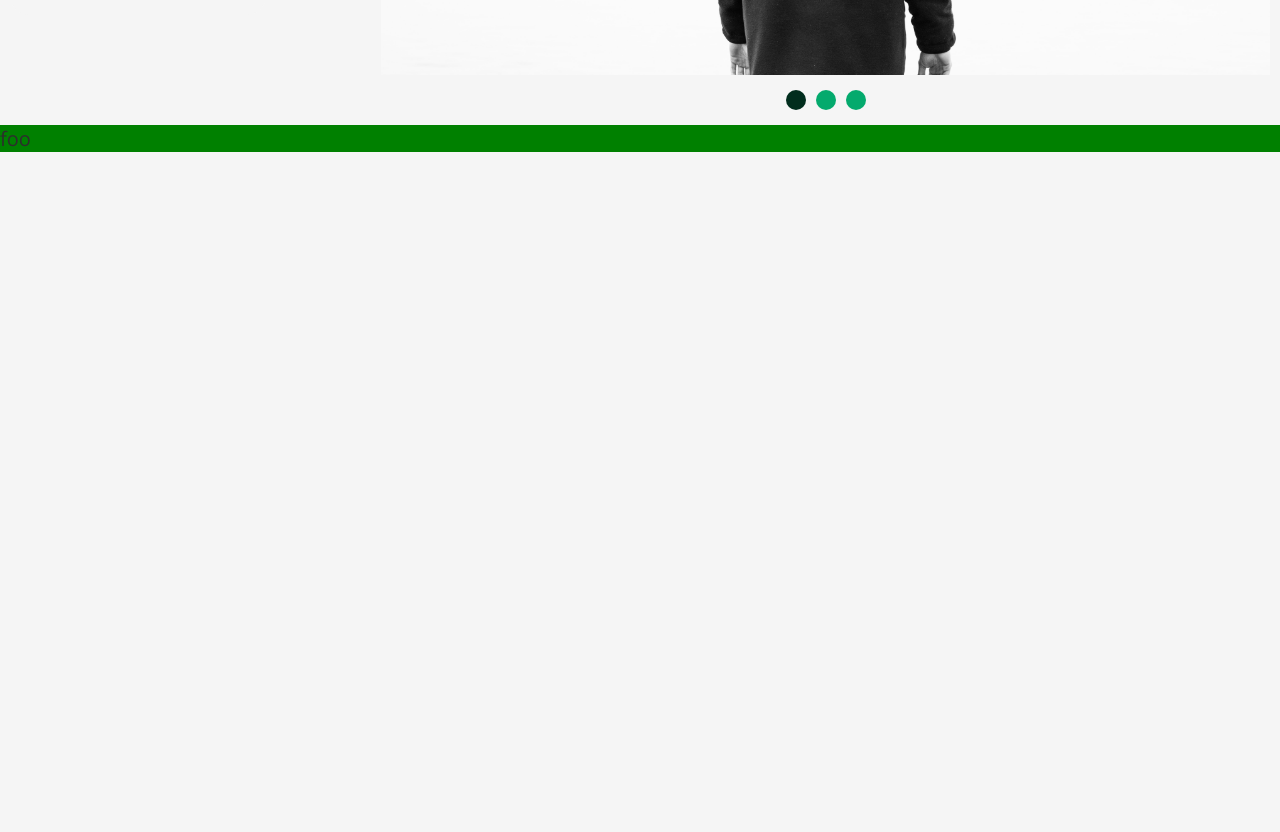
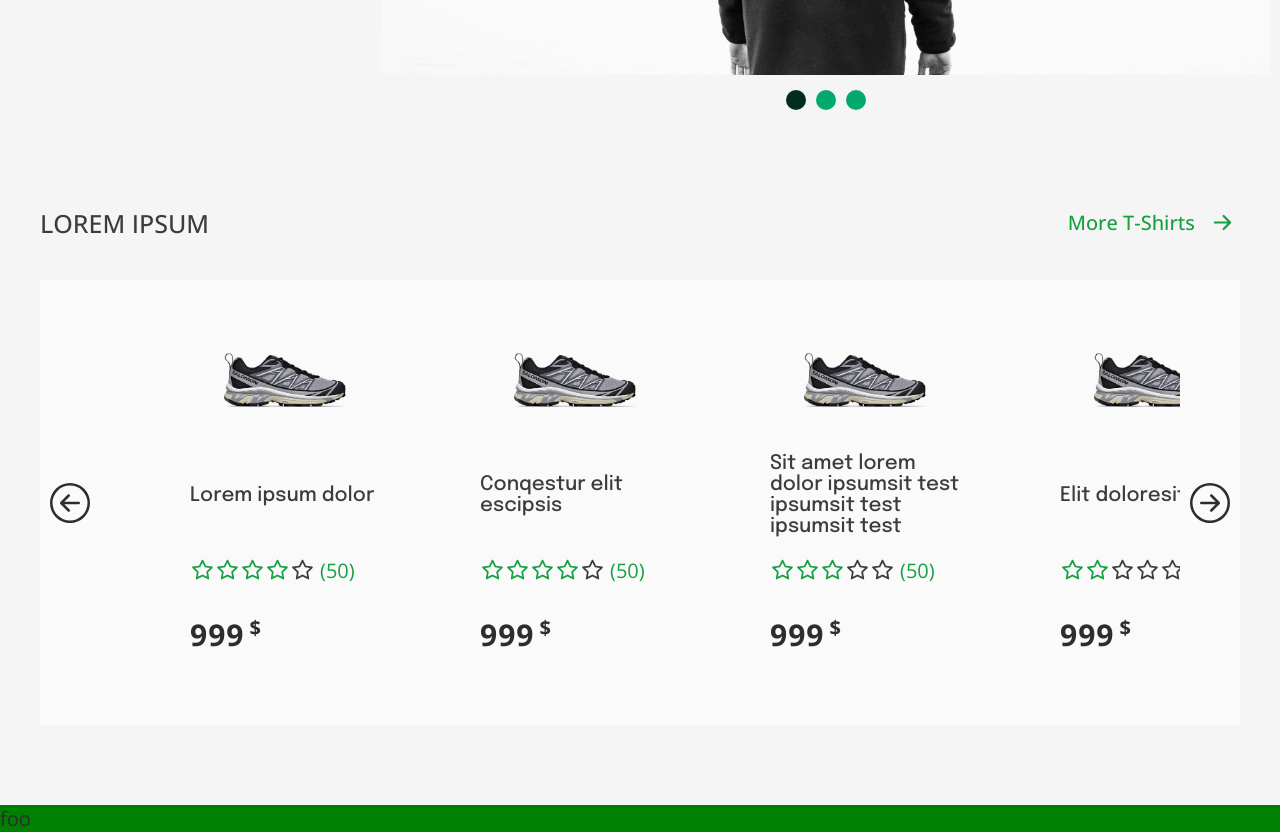
Before and after one commit to vrecek/shopping, a Next.js app: page / in a window 1280 px wide. Shown: the part 700-1532 px from the top of the page. Before the commit the page ends 852 px from the top, so only its background shows below. Built offline with nearby package versions, Linux system fonts and the light colour scheme.

Commit message:
Home products

```diff
--- /dev/null
+++ b/src/components/Common/ProductRating.tsx
@@ -0,0 +1,29 @@
+import { ProductRatingType } from '@/interfaces/CommonInterfaces'
+import React from 'react'
+import {AiOutlineStar} from 'react-icons/ai'
+
+
+const ProductRating = ({rate, totalRates, activeClass}: ProductRatingType) => {
+    return (
+        <section>
+
+            {
+                [...Array(5)].map((x, i) => (
+
+                    <span
+                    className={ i < rate ? activeClass : ''}
+                    key={i}>
+                        <AiOutlineStar />
+                    </span>
+
+                ))
+            }
+
+            ({totalRates})
+
+        </section>
+    )
+}
+
+
+export default ProductRating
--- /dev/null
+++ b/src/components/Home/HomeProducts/DescriptionBar.tsx
@@ -0,0 +1,24 @@
+import Icon from "@/components/Common/Icon"
+import Link from "next/link"
+import {BsArrowRightShort} from 'react-icons/bs'
+import styles from '../../../styles/Home/HomeProducts.module.scss'
+
+
+const DescriptionBar = () => {
+    return (
+        <section className={ styles['section-description'] }>
+
+            <p>Lorem ipsum</p>
+
+            <Link href='/'>
+
+                More T-Shirts
+                <Icon><BsArrowRightShort /></Icon>
+
+            </Link>
+
+        </section>
+    )
+}
+
+export default DescriptionBar
--- /dev/null
+++ b/src/components/Home/HomeProducts/HomeProducts.tsx
@@ -0,0 +1,82 @@
+import styles from '../../../styles/Home/HomeProducts.module.scss'
+import DescriptionBar from './DescriptionBar'
+import ProductItem from './ProductItem'
+import ProductsContainer from './ProductsContainer'
+import product from '../../../images/product.png'
+import { ProductItemType } from '@/interfaces/HomeInterfaces'
+
+
+const HomeProducts = () => {
+    const prods: ProductItemType[] = [
+        {
+            image: product.src,
+            id: '1',
+            price: 999,
+            name: 'Lorem ipsum dolor',
+            rate: 4,
+            totalRates: 50
+        },
+        {
+            image: product.src,
+            id: '2',
+            price: 999,
+            name: 'Conqestur elit escipsis',
+            rate: 4,
+            totalRates: 50
+        },
+        {
+            image: product.src,
+            id: '3',
+            price: 999,
+            name: 'Sit amet lorem dolor ipsumsit test ipsumsit test ipsumsit test',
+            rate: 3,
+            totalRates: 50
+        },
+        {
+            image: product.src,
+            id: '4',
+            price: 999,
+            name: 'Elit doloresit',
+            rate: 2,
+            totalRates: 50
+        },
+        {
+            image: product.src,
+            id: '5',
+            price: 999,
+            name: 'Dolore lorem sit ipsum',
+            rate: 5,
+            totalRates: 50
+        }
+    ]
+
+
+    return (
+        <section className={ styles['home-products'] }>
+
+            <DescriptionBar />
+
+            <ProductsContainer>
+
+                {
+                    prods.map(x => (
+                        <ProductItem
+                            key={x.id}
+                            id={x.id}
+                            totalRates={x.totalRates}
+                            image={x.image}
+                            name={x.name}
+                            rate={x.rate}
+                            price={x.price}
+                        />
+                    ))
+                }
+
+            </ProductsContainer>
+
+        </section>
+    )
+}
+
+
+export default HomeProducts
--- /dev/null
+++ b/src/components/Home/HomeProducts/ProductItem.tsx
@@ -0,0 +1,30 @@
+import Image from '@/components/Common/Image'
+import ProductRating from '@/components/Common/ProductRating'
+import React from 'react'
+import styles from '@/styles/Home/HomeProducts.module.scss'
+import { ProductItemType } from '@/interfaces/HomeInterfaces'
+
+
+const ProductItem = ({id, image, name, price, rate, totalRates}: ProductItemType) => {
+    const {name_c, active, price_c, image_c} = styles
+
+
+    return (
+        <article>
+
+            <Image cname={image_c} source={image} altTxt='Product' />
+
+            <p className={name_c}>{name}</p>
+
+            <div>
+                <ProductRating totalRates={totalRates} activeClass={active} rate={rate} />
+
+                <p className={price_c}>{price}</p>
+            </div>
+
+        </article>
+    )
+}
+
+
+export default ProductItem
--- /dev/null
+++ b/src/components/Home/HomeProducts/ProductsContainer.tsx
@@ -0,0 +1,52 @@
+import Icon from '@/components/Common/Icon'
+import { Aliases } from '@/util/Client'
+import React from 'react'
+import { BsArrowLeftCircle, BsArrowRightCircle } from 'react-icons/bs'
+import styles from '../../../styles/Home/HomeProducts.module.scss'
+
+
+const ProductsContainer = ({children}: Aliases.Text<JSX.Element[]>) => {
+    const {arrow, 'products-container': pc, 'products-wrapper': pw} = styles
+
+    const scrollProducts = (e: React.MouseEvent, direction: 'left' | 'right'): void => {
+        const t: HTMLElement = e.currentTarget! as HTMLElement,
+              svg: HTMLElement = t.children[0] as HTMLElement,
+              container: HTMLElement = t.parentElement!.children[1] as HTMLElement
+
+        const itemWidth: number = container.children[0].clientWidth,
+              currentScroll = container.scrollLeft
+
+        container.scrollTo({
+            top: 0,
+            left: currentScroll + (direction === 'left' ? -itemWidth : itemWidth),
+            behavior: 'smooth'
+        })
+
+        svg.style.scale = '.8'
+        setTimeout(() => svg.style.scale = '1', 300)
+    }
+
+
+    return (
+        <section className={pc}>
+
+            <Icon action={(e) => scrollProducts(e, 'left')} cname={arrow}>
+                <BsArrowLeftCircle />
+            </Icon>
+
+            <section className={pw}>
+
+                {children}
+
+            </section>
+
+            <Icon action={(e) => scrollProducts(e, 'right')} cname={arrow}>
+                <BsArrowRightCircle />
+            </Icon>
+
+        </section>
+    )
+}
+
+
+export default ProductsContainer
--- a/src/interfaces/CommonInterfaces.tsx
+++ b/src/interfaces/CommonInterfaces.tsx
@@ -7,3 +7,9 @@ export type LinkOptions = {
 export type ModuleClassname = {
     moduleClassname: string
 }
+
+export type ProductRatingType = {
+    rate: number
+    activeClass: string
+    totalRates: number
+}
--- a/src/pages/index.tsx
+++ b/src/pages/index.tsx
@@ -1,4 +1,5 @@
 import HomeHeader from '@/components/Home/Header/HomeHeader'
+import HomeProducts from '@/components/Home/HomeProducts/HomeProducts'
 import LayoutWrap from '@/components/Layout/LayoutWrap'
 
 
@@ -9,6 +10,7 @@ const Home = () => {
             <main>
 
                 <HomeHeader />
+                <HomeProducts />
 
             </main>
 
--- /dev/null
+++ b/src/styles/Home/HomeProducts.module.scss
@@ -0,0 +1,138 @@
+@import '../config';
+
+section.home-products {
+    padding: 4em 2em;
+    @include Flex(none, none, c);
+
+    section.products-container {
+        @include Flex(sb);
+
+        span.arrow {
+            @include Flex(c, c);
+            cursor: pointer;
+            background: rgb(250, 250, 250);
+            padding: 0 .5em;
+
+            svg {
+                @include Rectangle(40px);
+                transition: .3s;
+            }
+
+            &:hover {
+                color: $clr-greenl;
+            }
+        }
+
+        section.products-wrapper {
+            flex-grow: 1;
+            padding: 2em;
+            display: flex;
+            overflow: hidden;
+            background: rgb(250, 250, 250);
+
+            article {
+                width: 25%;
+                margin: 0 1em;
+                flex-shrink: 0;
+                padding: 1.5em;
+                @include Flex(sb, none, c);
+                transition: .5s;
+                cursor: pointer;
+                border-radius: .2em;
+
+                section {
+                    @include Flex(none, c);
+                    color: $clr-greend;
+                    margin: 1em 0 1.5em 0;
+
+                    span {
+                        @include Rectangle(25px);
+
+                        &:last-child { margin-right: .25em; }
+
+                        &:not(.active) {
+                            color: $clr-blackl;
+                        }
+                    }
+                }
+
+                p {
+                    &.price_c {
+                        font-weight: 700;
+                        font-size: 1.5rem;
+                        letter-spacing: 1px;
+                        @include Flex(fs);
+
+                        &::after {
+                            margin-left: .25em;
+                            content: '$';
+                            font-size: 1rem;
+                        }
+                    }
+
+                    &.name_c {
+                        font-family: 'Epilogue', sans-serif;
+                        color: $clr-blackl;
+                        font-size: 1rem;
+                        font-weight: 500;
+                    }
+                }
+
+                figure.image_c {
+                    width: 70%;
+                    margin: 0 auto;
+                    margin-bottom: 1.5em;
+
+                    img {
+                        width: 100%;
+                    }
+                }
+
+                &:hover {
+                    background: $clr-greenl;
+
+                    section span {
+                        color: $clr-whitel;
+
+                        &:not(.active) {
+                            color: $clr-blackd;
+                        }
+                    }
+
+                    p { color: $clr-whitel; }
+                }
+            }
+        }
+    }
+
+    section.section-description {
+        @include Flex(sb, c);
+        margin-bottom: 2em;
+
+        p {
+            font-size: 1.25rem;
+            font-weight: 500;
+            text-transform: uppercase;
+            color: $clr-blackl;
+        }
+
+        a {
+            text-decoration: none;
+            color: $clr-greend;
+            @include Flex(none, c);
+            font-weight: 500;
+
+            &, & > * {transition: .5s;}
+
+            span {
+                margin-left: .5em;
+                @include Rectangle(35px);
+            }
+
+            &:hover {
+                span { translate: 25% 0; }
+                color: $clr-greenl;
+            }
+        }
+    }
+}
```
Also changed, not shown: src/interfaces/HomeInterfaces.tsx (+9 -0 lines), src/images/product.png (added), 1 other file (tests, documents, lock files or other folders).
